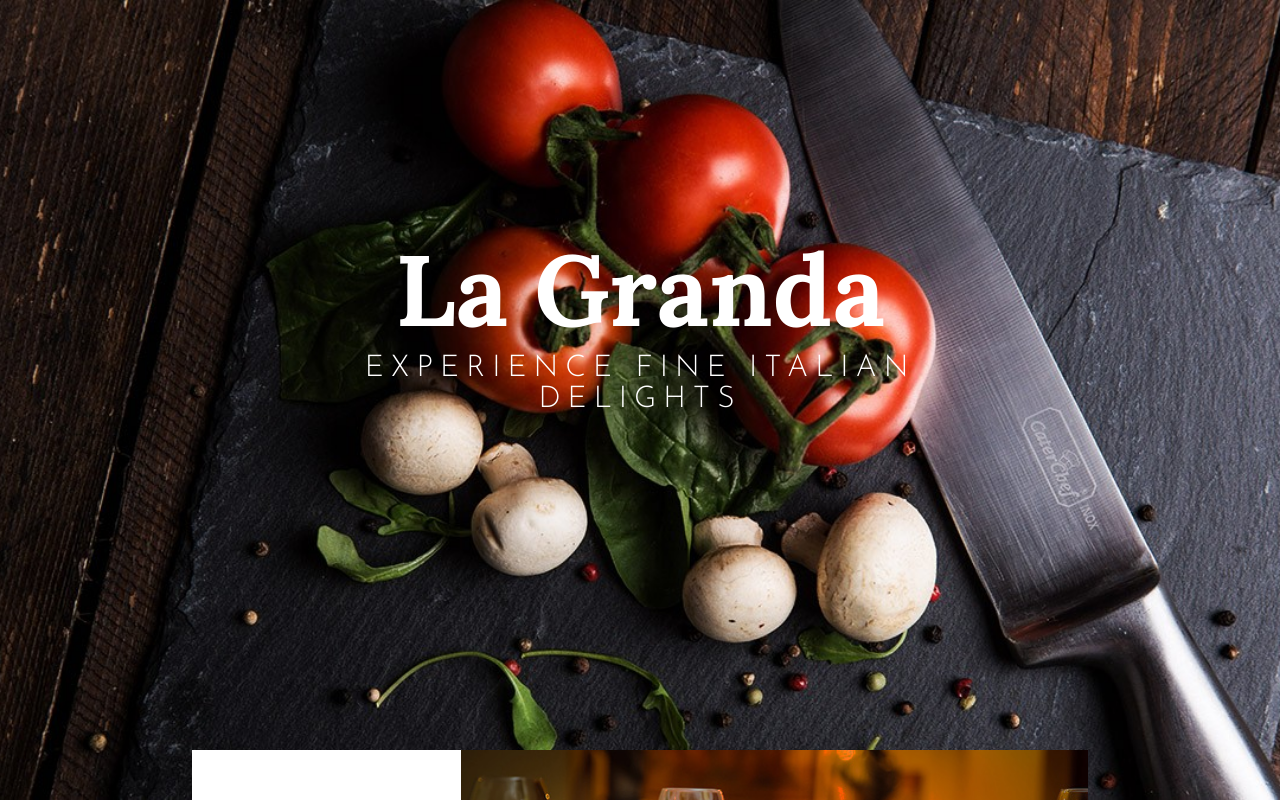
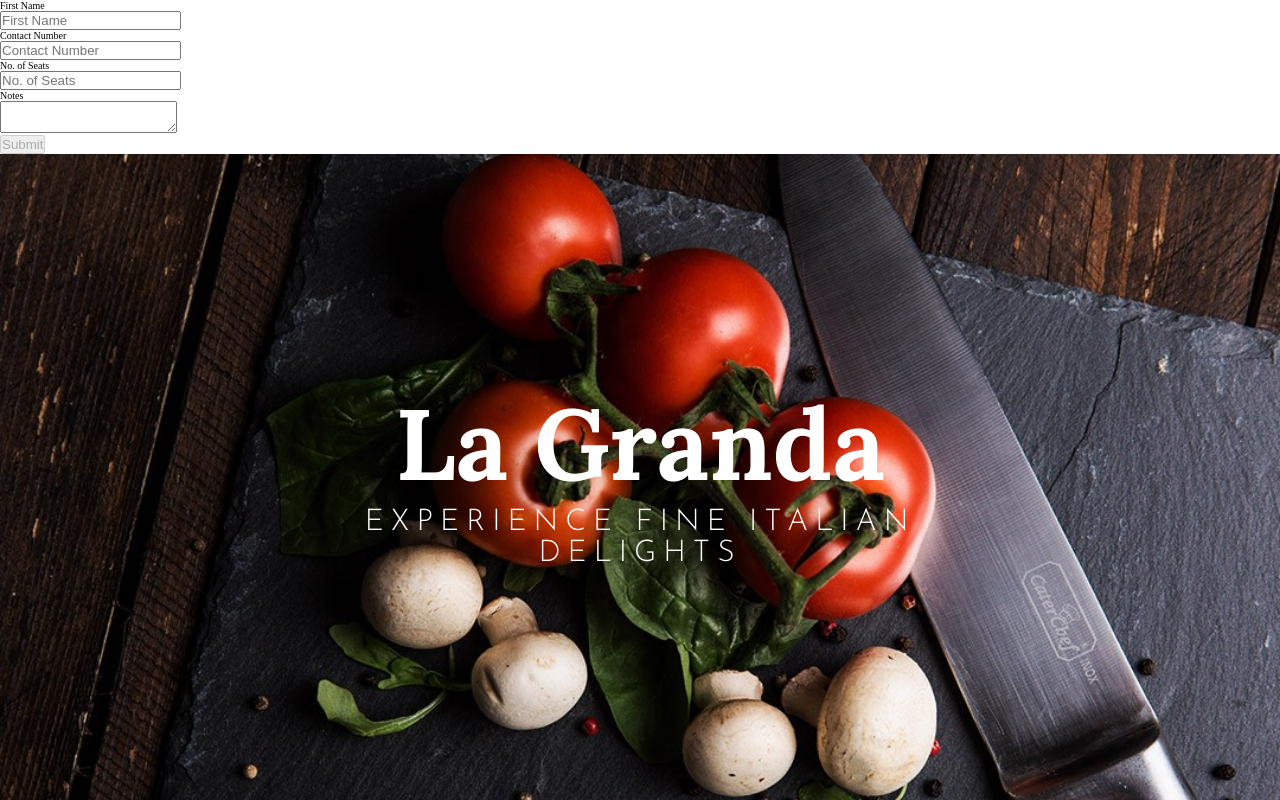
Before and after one commit to Sherlock1998/restaurant, a React (Create React App) app: page / in a window 1280 px wide. Shown: the top 800 px of the page. Built offline with nearby package versions, Linux system fonts and the light colour scheme.

Commit message:
added contact form

```diff
--- a/package.json
+++ b/package.json
@@ -9,6 +9,8 @@
     "react-redux": "^5.0.7",
     "react-router": "^4.2.0",
     "react-scripts": "1.1.1",
+    "redux": "^3.7.2",
+    "redux-form": "^7.3.0",
     "redux-thunk": "^2.2.0"
   },
   "scripts": {
--- a/src/App.js
+++ b/src/App.js
@@ -4,11 +4,13 @@ import About from './components/about';
 import Divider from './components/divider';
 import Menus from './components/menus';
 import MenusList from './components/menuslist';
+import ContactForm from './components/contact_form'
 
 class App extends Component {
   render() {
     return (
       <div>
+        <ContactForm />
         <Hero />
         <About />
         <Divider text={'our specialties'}/>
--- /dev/null
+++ b/src/components/contact_form.js
@@ -0,0 +1,58 @@
+import React from 'react'
+import { Field, reduxForm } from 'redux-form'
+
+const ContactForm = props => {
+  const { handleSubmit, pristine, submitting } = props
+  return (
+    <form onSubmit={handleSubmit}>
+      <div>
+        <label>First Name</label>
+        <div>
+          <Field
+            name="firstName"
+            component="input"
+            type="text"
+            placeholder="First Name"
+          />
+        </div>
+      </div>
+      <div>
+        <label>Contact Number</label>
+        <div>
+          <Field
+            name="contact"
+            component="input"
+            type="tel"
+            placeholder="Contact Number"
+          />
+        </div>
+      </div>
+      <div>
+        <label>No. of Seats</label>
+        <div>
+          <Field
+            name="seats"
+            component="input"
+            type="number"
+            placeholder="No. of Seats"
+          />
+        </div>
+      </div>
+      <div>
+        <label>Notes</label>
+        <div>
+          <Field name="notes" component="textarea" />
+        </div>
+      </div>
+      <div>
+        <button type="submit" disabled={pristine || submitting}>
+          Submit
+        </button>
+      </div>
+    </form>
+  )
+}
+
+export default reduxForm({
+  form: 'simple' // a unique identifier for this form
+})(ContactForm)
--- a/src/index.js
+++ b/src/index.js
@@ -1,8 +1,19 @@
 import React from 'react';
 import ReactDOM from 'react-dom';
+import { Provider } from 'react-redux';
+import { createStore, applyMiddleware } from 'redux';
 import './css/index.css';
-import App from './App';
 import registerServiceWorker from './registerServiceWorker';
 
-ReactDOM.render(<App />, document.getElementById('root'));
+import App from './App';
+import reducers from './reducers';
+
+const createStoreWithMiddleware = applyMiddleware()(createStore);
+const store = createStoreWithMiddleware(reducers);
+
+ReactDOM.render(
+  <Provider store={store}>
+    <App />
+  </Provider>
+  , document.getElementById('root'));
 registerServiceWorker();
--- a/src/reducers/index.js
+++ b/src/reducers/index.js
@@ -0,0 +1,8 @@
+import { combineReducers } from 'redux';
+import { reducer as form } from 'redux-form';
+
+const rootReducer = combineReducers({
+  form,
+})
+
+export default rootReducer;
```
Also changed, not shown: 1 other file (tests, documents, lock files or other folders).
